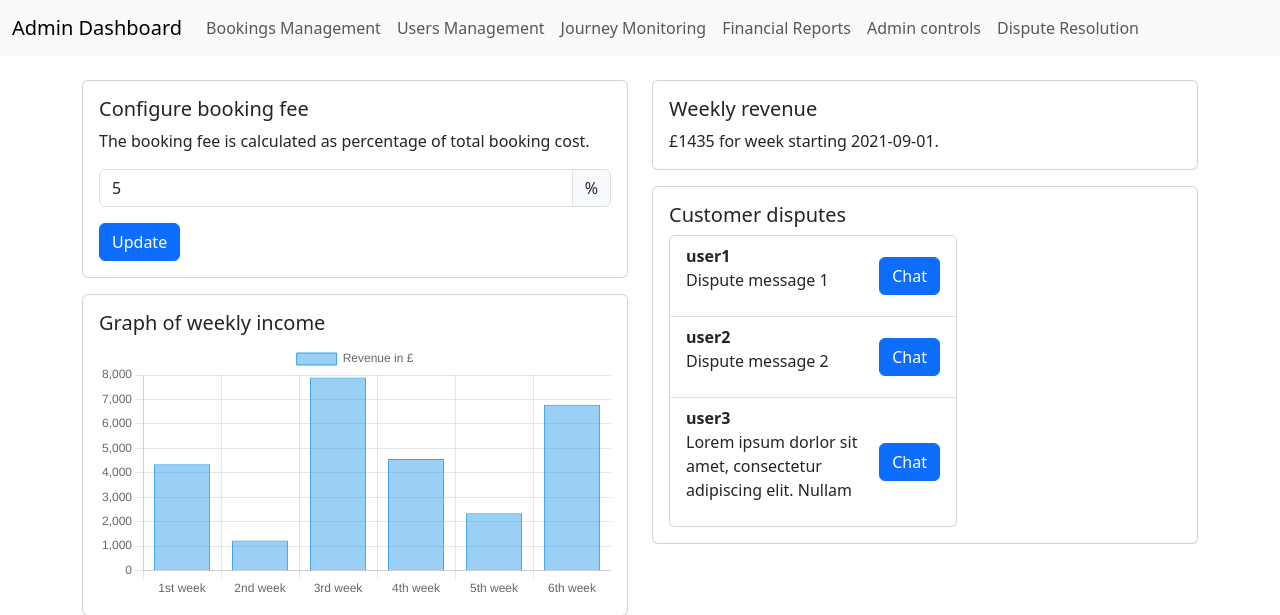
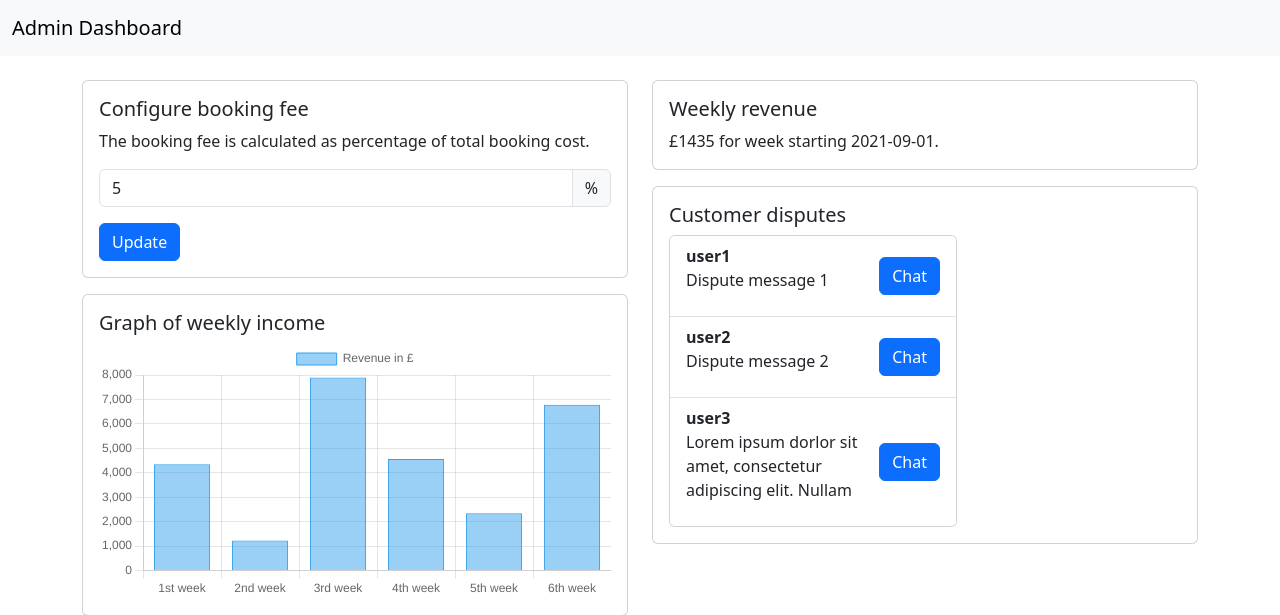
Before and after one commit to COMP2913-24-25/Pendolare, a Flask app: page /dashboard in a window 1280 px wide. Shown: the top 615 px of the page. Run offline with Flask 3, Linux system fonts and the light colour scheme.

Commit message:
Removed irrelevant navbar items and endpoints

```diff
--- a/Pendo.AdminDashboard/app.py
+++ b/Pendo.AdminDashboard/app.py
@@ -26,30 +26,6 @@ def dashboard():
 def chat(username):
     return "Chat with {username}"
 
-@app.route('/bookings')
-def bookings():
-    return render_template('bookings.html')
-
-@app.route('/users')
-def users():
-    return render_template('users.html')
-
-@app.route('/journey')
-def journey():
-    return render_template('journey.html')
-
-@app.route('/reports')
-def reports():
-    return render_template('reports.html')
-
-@app.route('/admin')
-def admin():
-    return render_template('admin.html')
-
-@app.route('/dispute')
-def dispute():
-    return render_template('dispute.html')
-
 @app.route('/update_booking_fee', methods=['POST'])
 def update_booking_fee():
     booking_fee = request.form['booking_fee']
--- a/Pendo.AdminDashboard/templates/base.html
+++ b/Pendo.AdminDashboard/templates/base.html
@@ -17,24 +17,6 @@
             </button>
             <div class="collapse navbar-collapse" id="navbarSupportedContent">
                 <ul class="navbar-nav me-auto mb-2 mb-lg-0">
-                    <li class="nav-item">
-                        <a class="nav-link" href="{{ url_for('bookings') }}">Bookings Management</a>
-                    </li>
-                    <li class="nav-item">
-                        <a class="nav-link" href="{{ url_for('users') }}">Users Management</a>
-                    </li>
-                    <li class="nav-item">
-                        <a class="nav-link" href="{{ url_for('journey') }}">Journey Monitoring</a>
-                    </li>
-                    <li class="nav-item">
-                        <a class="nav-link" href="{{ url_for('reports') }}">Financial Reports</a>
-                    </li>
-                    <li class="nav-item">
-                        <a class="nav-link" href="{{ url_for('admin') }}">Admin controls</a>
-                    </li>
-                    <li class="nav-item">
-                        <a class="nav-link" href="{{ url_for('dispute') }}">Dispute Resolution</a>
-                    </li>
                 </ul>
             </div>
         </div>
```
Also changed, not shown: Pendo.AdminDashboard/templates/admin.html (deleted, +0 -9 lines), Pendo.AdminDashboard/templates/bookings.html (deleted, +0 -9 lines), Pendo.AdminDashboard/templates/dispute.html (deleted, +0 -9 lines), Pendo.AdminDashboard/templates/journey.html (deleted, +0 -9 lines), Pendo.AdminDashboard/templates/reports.html (deleted, +0 -9 lines), Pendo.AdminDashboard/templates/users.html (deleted, +0 -9 lines).
